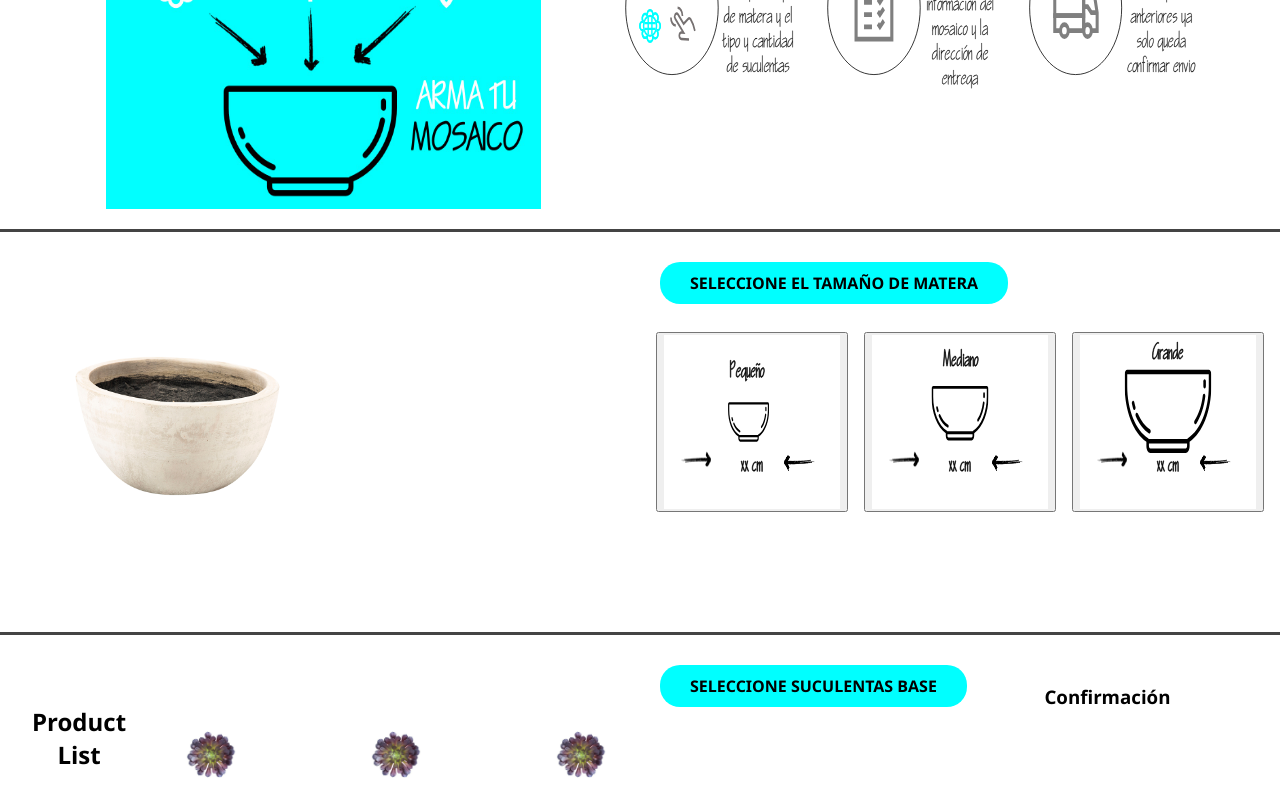
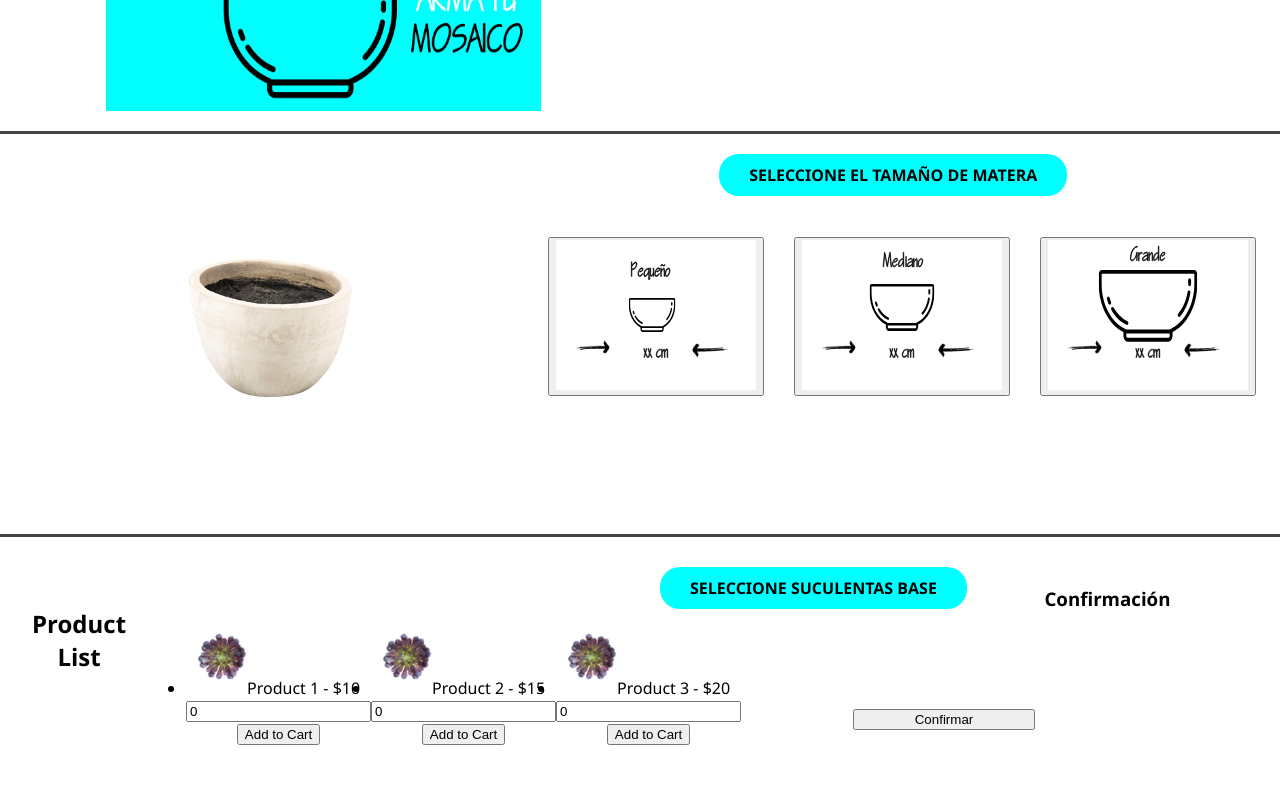
Before and after one commit to sebastianmb/app-suculentas-front, a React (Create React App) app: page / in a window 1280 px wide. Shown: the part 760-1554 px from the top of the page. Built offline with nearby package versions, Linux system fonts and the light colour scheme.

Commit message:
Inicio ajustes maquetacion de toda la pagina -pot

```diff
--- a/src/App.css
+++ b/src/App.css
@@ -214,22 +214,37 @@
   width: 95%;
   height: 95%;
   margin: 0px auto;
-  display: inline-block;
+  display: block;
 }
 
+.mostrario-pot {
+  width: 40%;
+  height: 100%;
+  margin-top: 10px;
+  float: left;
+  display: relative;
+}
 .mostrario {
   width: 50%;
   height: 100%;
   margin-top: 10px;
   float: left;
-  display: block;
+  display: relative;
+
 }
 
-.mostrario img {
-  display: flex;
-  flex-direction: column;
+.mostrario-pot img {
+  align-items: center;
   height: 90%;
   width: 50%;
+
+
+}
+.seleccion-pot {
+  width: 60%;
+  margin-top: 30px;
+  float: right;
+
 
 }
 
@@ -256,13 +271,37 @@
 
 }
 
-#size-pot {
+.seleccion-pot span {
+  position: relative;
+  text-align: center;
+  background-color: rgb(0, 255, 255);
+  border-radius: 20px;
+  height: 10%;
+  padding: 10px;
+  margin-left: 20px;
+  font-size: 16px;
+  padding-left: 30px;
+  padding-right: 30px;
+  text-transform: uppercase;
+
+}
+
+.size-pot {
   position: absolute;
   margin-top: 30px;
-  height: 45%;
+  width: 60%;
+  height: 50%;
   display: flex;
   align-items: center;
   justify-content: space-evenly;
+
+}
+
+.size-pot img{
+
+
+  width: 200px;
+  height: 150px;
 
 }
 
--- a/src/App.js
+++ b/src/App.js
@@ -43,7 +43,7 @@
     <div className="App">
       {/*Header*/}
       <Header />
-      <Navbar cartItemCount={cartItems.length} />
+
 
 
       {/*Slider*/}
--- a/src/components/Pot.js
+++ b/src/components/Pot.js
@@ -8,9 +8,9 @@
   ;
 
   const products = [
-    { id: 1, name: 'small', price: 45, image: potpeq },
-    { id: 2, name: 'medium', price: 60, image: potmed },
-    { id: 3, name: 'large', price: 80, image: potgra },
+    { id: 1, name: 'small', price: 45, quantity:1, image: potpeq },
+    { id: 2, name: 'medium', price: 60, quantity:1, image: potmed },
+    { id: 3, name: 'large', price: 80, quantity:1, image: potgra },
   ];
 
   const handleAddToCart = (product) => {
@@ -21,13 +21,13 @@
     return (
       <div id='suculentas'>
         <div className='center-suculentas'>
-          <div className='mostrario'>
+          <div className='mostrario-pot'>
             <img src={pot} alt='matera' className='' />
           </div>
 
-          <div className='seleccion'>
+          <div className='seleccion-pot'>
             <span><b>Seleccione el tamaño de matera</b></span>
-            <div id='size-pot'>
+            <div className='size-pot'>
               {products.map((product) => (
                 <button key={product.id} onClick={() => handleAddToCart(product)}>
                   <img src={product.image} alt={product.labe} />
```
